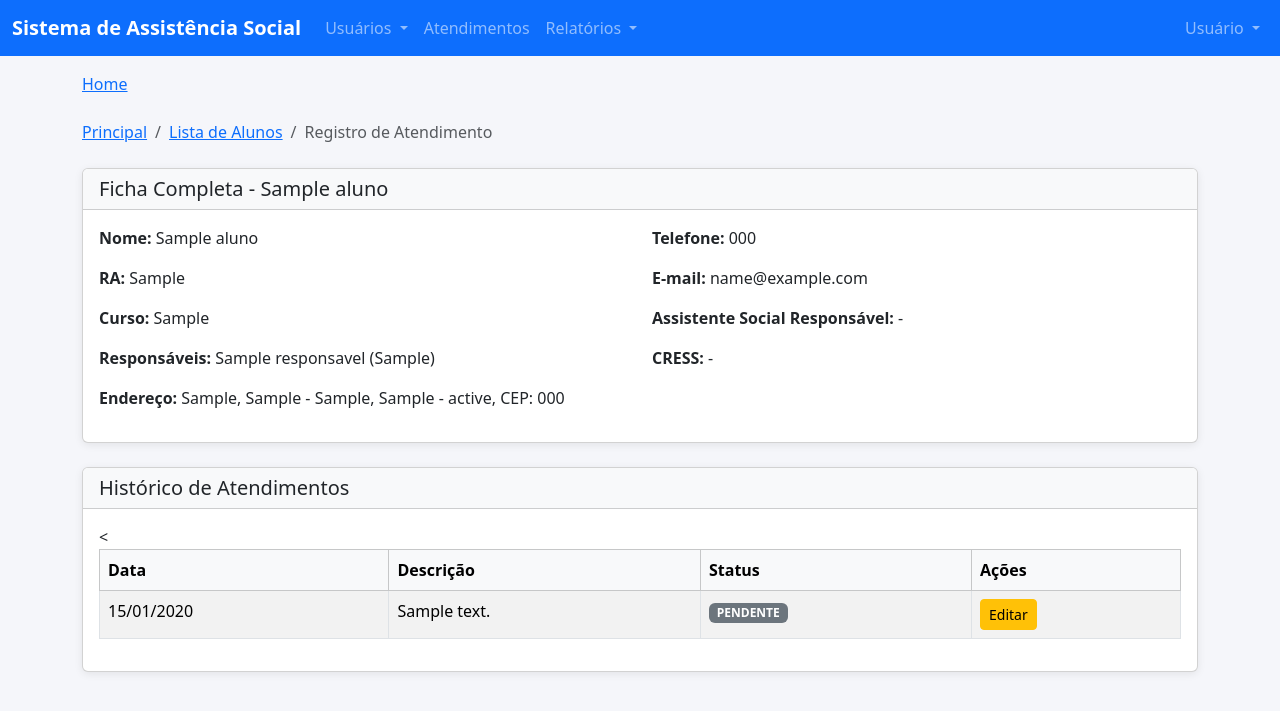
After one commit to wfabi0/assistencia-social, a Django app: page /alunos/1/historico/ in a window 1280 px wide. The commit adds this page. Shown: the top 711 px of the page. Run offline with Django 5.2, Linux system fonts and the light colour scheme; tables that the repository leaves empty hold one stand-in row (values such as "Sample post").

Commit message:
Adicionei a tela de historico para alunos e servidores

```diff
--- /dev/null
+++ b/templates/atendimentos/historico.html
@@ -0,0 +1,94 @@
+{% extends 'base/_base.html' %}
+
+{% block content %}
+<div class="container mt-4">
+
+    <nav aria-label="breadcrumb" class="mb-4">
+        <ol class="breadcrumb">
+            <li class="breadcrumb-item"><a href="{% url 'home' %}">Principal</a></li>
+            {% if tipo_pessoa == 'Aluno' %}
+                <li class="breadcrumb-item"><a href="{% url 'aluno_list' %}">Lista de Alunos</a></li>
+            {% else %}
+                <li class="breadcrumb-item"><a href="{% url 'servidor_list' %}">Lista de Servidores</a></li>
+            {% endif %}
+            <li class="breadcrumb-item active" aria-current="page">Registro de Atendimento</li>
+        </ol>
+    </nav>
+
+   <div class="card mb-4">
+        <div class="card-header bg-light">
+            <h5 class="mb-0">Ficha Completa - {{ pessoa.nome }}</h5>
+        </div>
+        <div class="card-body">
+            <div class="row">
+                <div class="col-md-6">
+                    <p><strong>Nome:</strong> {{ pessoa.nome }}</p>
+
+                    {% if tipo_pessoa == 'Aluno' %}
+                        <p><strong>RA:</strong> {{ pessoa.ra|default:"Não informado" }}</p>
+                        <p><strong>Curso:</strong> {{ pessoa.curso|default:"Não informado" }}</p>
+                        <p><strong>Responsáveis:</strong>
+                            {% for resp in pessoa.responsaveis.all %}
+                                {{ resp.nome }} ({{ resp.parentesco }}){% if not forloop.last %}, {% endif %}
+                            {% empty %}
+                                Não informado
+                            {% endfor %}
+                        </p>
+                    {% else %}
+                        <p><strong>SIAPE:</strong> {{ pessoa.siape|default:"Não informado" }}</p>
+                        <p><strong>Cargo/Setor:</strong> {{ pessoa.cargo|default:"Não informado" }}</p>
+                    {% endif %}
+
+                    <p><strong>Endereço:</strong> {{ pessoa.endereco|default:"Não informado" }}</p>
+                </div>
+
+                <div class="col-md-6">
+                    <p><strong>Telefone:</strong> {{ pessoa.telefone|default:"Não informado" }}</p>
+                    <p><strong>E-mail:</strong> {{ pessoa.email|default:"Não informado" }}</p>
+                    <p><strong>Assistente Social Responsável:</strong> - </p>
+                    <p><strong>CRESS:</strong> - </p>
+                </div>
+            </div>
+        </div>
+    </div>
+
+    <div class="card">
+        <div class="card-header bg-light d-flex justify-content-between align-items-center">
+            <h5 class="mb-0">Histórico de Atendimentos</h5>
+        </div>
+        <div class="card-body">
+            <table class="table table-striped table-bordered">
+                <thead class="table-light">
+                    <tr>
+                        <th>Data</th>
+                        <th>Descrição</th>
+                        <th>Status</th>
+                        <th>Ações</th>
+                    </tr>
+                </thead>
+                <tbody>
+                    {% for atendimento in atendimentos %}
+                    <tr>
+                        <<td>{{ atendimento.data_atendimento|date:"d/m/Y" }}</td>
+                        <td>{{ atendimento.descricao }}</td>
+                        <td>
+                            <span class="badge bg-secondary">{{ atendimento.status }}</span>
+                        </td>
+                        <td>
+                            <a href="#" class="btn btn-warning btn-sm">Editar</a>
+                        </td>
+                    </tr>
+                    {% empty %}
+                    <tr>
+                        <td colspan="4" class="text-center py-3 text-muted">
+                            Nenhum atendimento registrado
+                        </td>
+                    </tr>
+                    {% endfor %}
+                </tbody>
+            </table>
+        </div>
+    </div>
+
+</div>
+{% endblock %}
--- a/templates/usuarios/servidor_list.html
+++ b/templates/usuarios/servidor_list.html
@@ -61,6 +61,9 @@
                 <td>{{ servidor.telefone|default:'-' }}</td>
 
                 <td>
+                    <a href="{% url 'servidor_detail' servidor.id %}" class="btn btn-info btn-sm">
+                        Histórico
+
                     <a href="{% url 'servidor_update' servidor.id %}" class="btn btn-warning btn-sm">
                         Editar
                     </a>
--- a/usuarios/urls.py
+++ b/usuarios/urls.py
@@ -11,10 +11,11 @@ urlpatterns = [
 
     path('alunos/novo/', views.AlunoCreateView.as_view(), name='aluno_create'),
 
-    path('alunos/<int:pk>/', views.AlunoDetailView.as_view(), name='aluno_detail'),
+    path('alunos/<int:pk>/historico/', views.HistoricoAlunoView.as_view(), name='aluno_detail'),
 
     path('alunos/<int:pk>/editar/', views.AlunoUpdateView.as_view(), name='aluno_update'),
 
+    path('servidores/<int:pk>/historico/', views.HistoricoServidorView.as_view(), name='servidor_detail'),
 
     path('servidores/', views.ServidorListView.as_view(), name='servidor_list'),
 
--- a/usuarios/views.py
+++ b/usuarios/views.py
@@ -84,11 +84,29 @@ class AlunoUpdateView(UpdateView):
     template_name = 'usuarios/aluno_form.html'
     success_url = reverse_lazy('aluno_list')
 
+class HistoricoAlunoView(DetailView):
+    model = Aluno
+    template_name = 'atendimentos/historico.html'
+    context_object_name = 'pessoa'
 
-class AlunoDetailView(DetailView):
-    model = Aluno
-    template_name = 'usuarios/aluno_detail.html'
-    context_object_name = 'aluno'
+    def get_context_data(self, **kwargs):
+        context = super().get_context_data(**kwargs)
+        context['atendimentos'] = self.object.atendimentos.all()
+        context['tipo_pessoa'] = 'Aluno'
+        return context
+
+
+class HistoricoServidorView(DetailView):
+    model = Servidor
+    template_name = 'atendimentos/historico.html'
+    context_object_name = 'pessoa'
+
+    def get_context_data(self, **kwargs):
+        context = super().get_context_data(**kwargs)
+        context['atendimentos'] = self.object.atendimentos.all()
+        context['tipo_pessoa'] = 'Servidor'
+        return context
+
 
 
 class ServidorListView(ListView):
```
